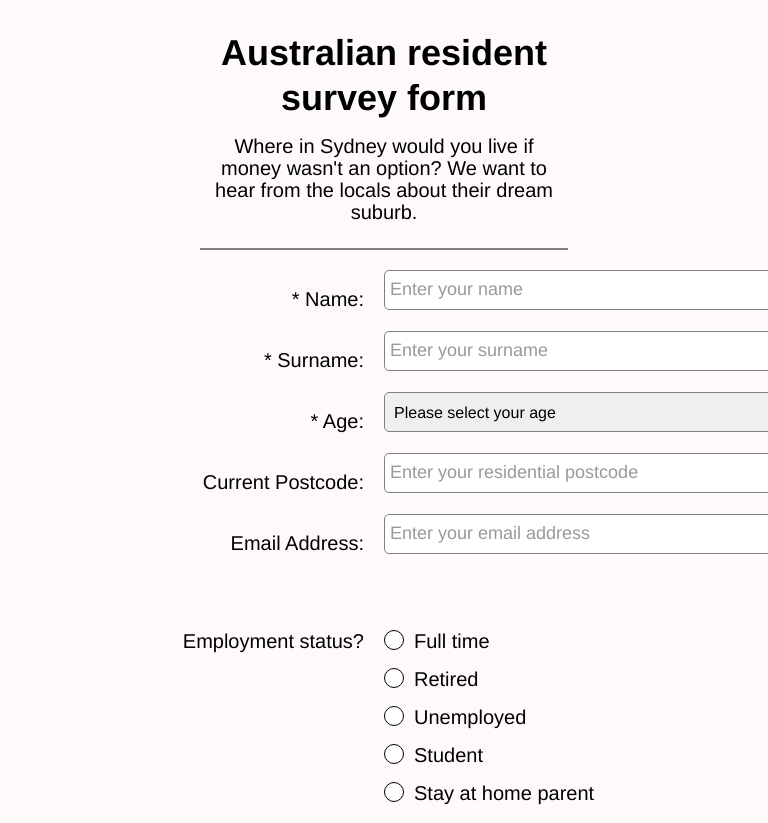
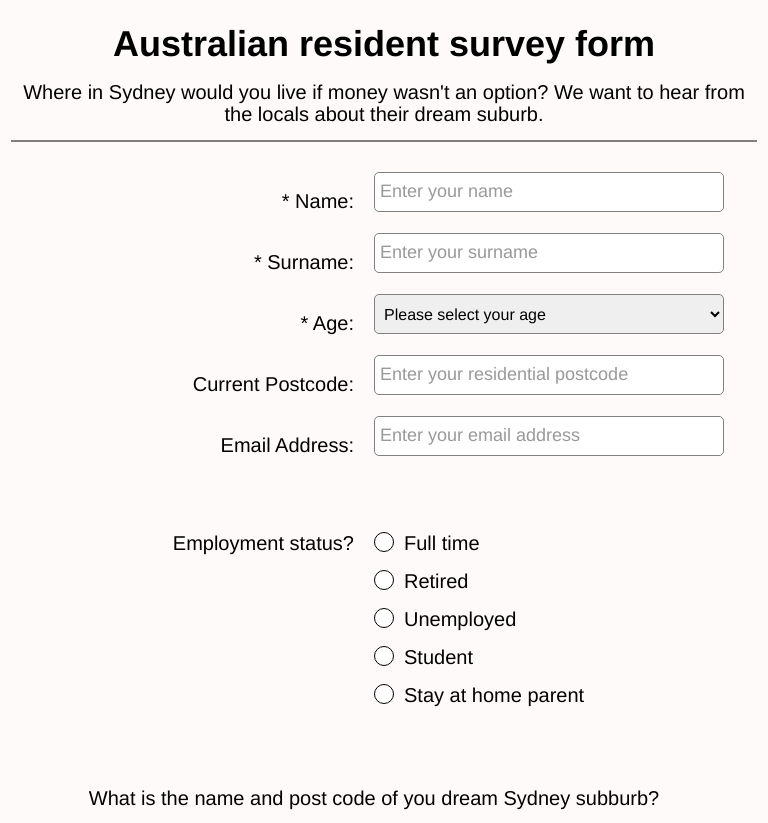
Before and after one commit to Gweezdo/FCC_CSS_Project2, a plain HTML site: page index.html in a window 768 px wide. Shown: the top 823 px of the page. Drawn offline with Linux system fonts and the light colour scheme.

Commit message:
Updated media queries on style sheets. Final Commit ready for portfolio

```diff
--- a/mobileStyleSheet.css
+++ b/mobileStyleSheet.css
@@ -1,4 +1,4 @@
-@media only screen and (min-device-width: 20rem) and (max-device-width: 35.5rem) and (orientation: portrait) {
+@media only screen and (min-device-width: 320px) and (max-device-width: 480px) {
   html {
     margin: 0.5rem 0.5rem;
   }
--- a/tabletStyleSheet.css
+++ b/tabletStyleSheet.css
@@ -1,10 +1,34 @@
 @media only screen
 and (min-device-width : 768px)
-and (max-device-width : 1024px)
-and (-webkit-min-device-pixel-ratio: 1)  {
+and (max-device-width : 1024px){
 
+html {
+    margin: 0.1rem 0.1rem;
+}
 
+header {
+    text-align: center;
+    padding: 0 1rem 0 1rem;
+    margin: 1rem;
+}
 
+hr {
+    margin: 0 1rem 0 1rem;
+}
 
+.container {
+    height: 100%;
+    align-content: start;
+    margin: 2rem 2rem 1rem 0rem;
+}
+
+input[type="text"],
+  input[type="number"],
+  input[type="email"],
+  #dropdownMenu {
+    float: left;
+    margin: 0 10rem 0 0;
+    width: 35rem;
+  }
 
 }
```
Also changed, not shown: desktopStyleSheet.css (+0 -24 lines).
